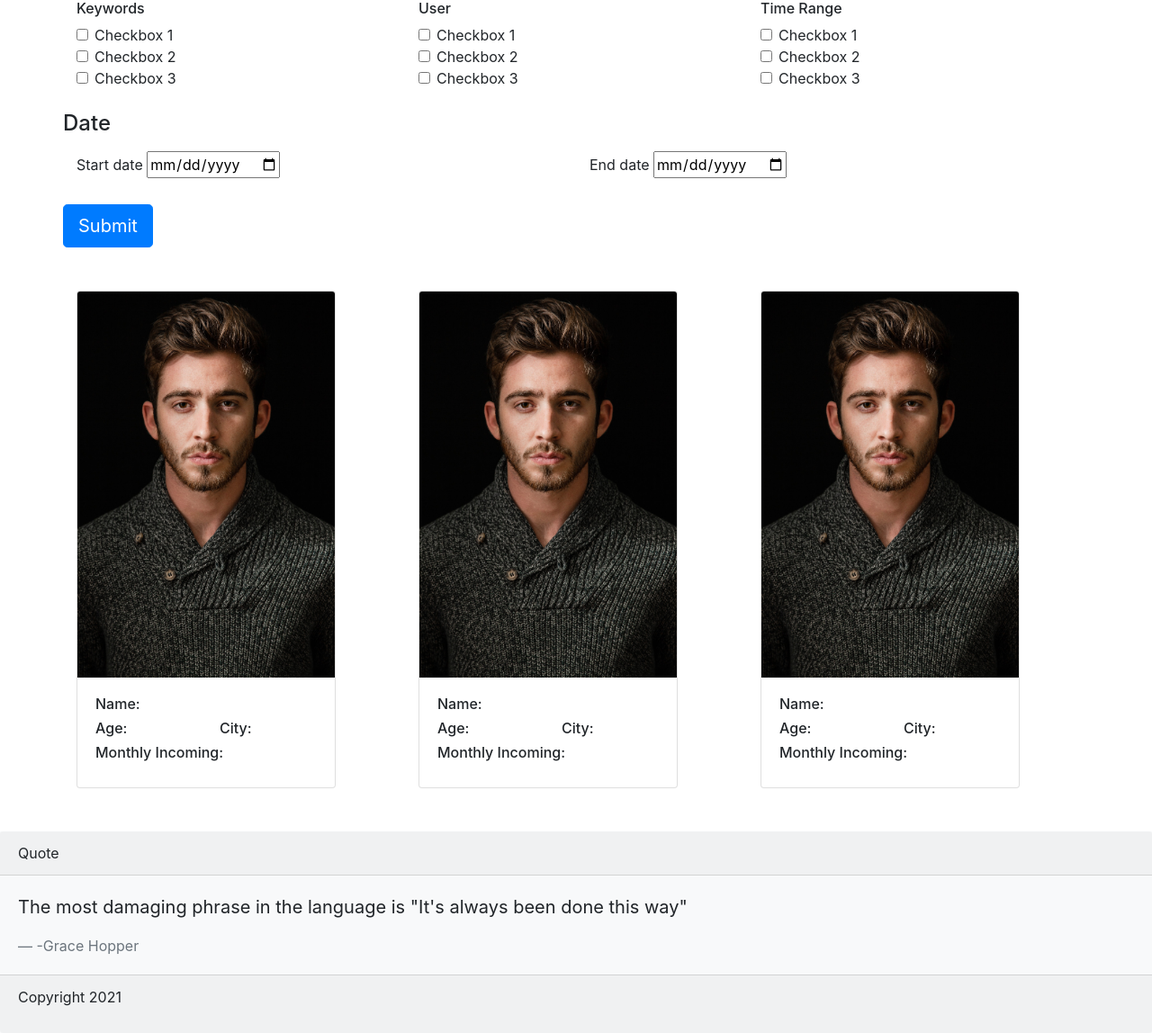
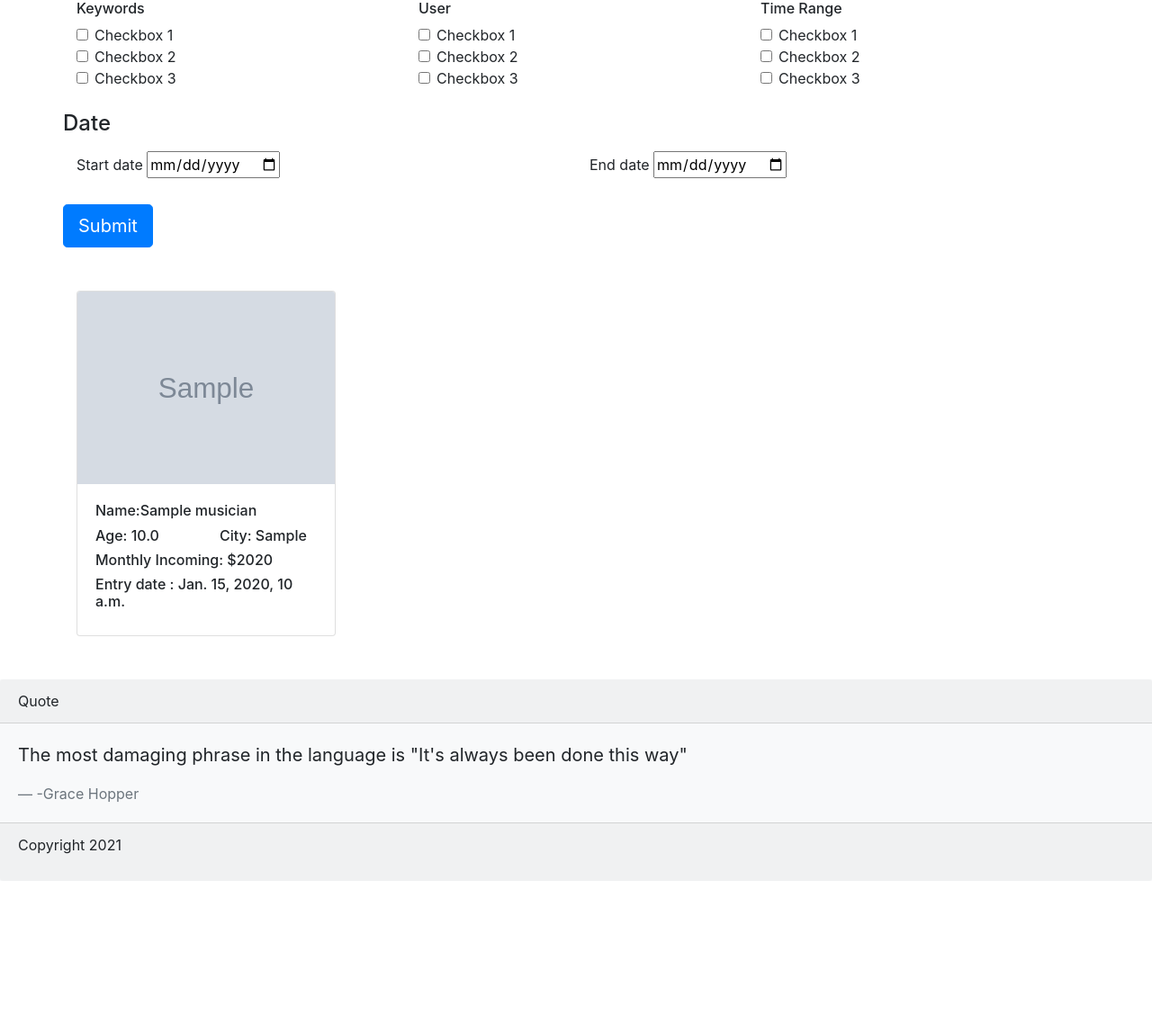
Before and after one commit to MsNahid/searchDjango, a Django app: template templates/searchapp/home.html in a window 1280 px wide. Shown: the part 80-1228 px from the top of the page at 90% size. After the commit the page ends 1059 px from the top, so only its background shows below. Run offline with Django 3.2, Linux system fonts and the light colour scheme; tables that the repository leaves empty hold one stand-in row (values such as "Sample post"); the template is opened without the code that fills it: values that come from a table or form of the project are taken from there, most other values are stand-ins (such as "Sample title", 1, 10 or a date in 2020); grey boxes marked "Sample" are stand-in pictures.

Commit message:
Display musicians in templates

```diff
--- a/templates/searchapp/home.html
+++ b/templates/searchapp/home.html
@@ -1,9 +1,5 @@
-
-
 {% extends 'base.html' %}
 {% load static %}
-
-
 
 {% block content %}
 <div class="container">
@@ -94,32 +90,48 @@
     </form>
 
     <div class="row mt-5">
+
+        {% if musicians %}
+
+        {% for musician in musicians  %}
+        <!-- Musicians 1 -->
         <div class="col-md-4">
             <div class="card" style="width: 18rem;">
-                <img src="{% static 'img/man.png' %}" class="card-img-top" alt="moon">
+                <img src="{{ musician.user_photo.url }}" class="card-img-top" alt="....">
                 <div class="card-body">
                     <div class="row">
                         <div class="col">
-                            <h6>Name:</h6>
+                            <h6>Name:{{ musician.name }}</h6>
                         </div>
                     </div>
                     <div class="row">
                         <div class="col">
-                            <h6>Age:</h6>
+                            <h6>Age: {{ musician.age }}</h6>
                         </div>
                         <div class="col">
-                            <h6>City:</h6>
+                            <h6>City: {{ musician.city }}</h6>
                         </div>
                     </div>
                     <div class="row">
                         <div class="col">
-                            <h6>Monthly Incoming:</h6>
+                            <h6>Monthly Incoming: ${{ musician.yearly_income }}</h6>
+                        </div>
+                    </div>
+                    <div class="row">
+                        <div class="col">
+                            <h6>Entry date : {{ musician.list_date }}</h6>
                         </div>
                     </div>
                 </div>
             </div>
         </div>
-        <div class="col-md-4">
+        {% endfor %}
+        {% endif %}
+
+
+
+        <!-- Musicians 2 -->
+        <!-- <div class="col-md-4">
             <div class="card" style="width: 18rem;">
                 <img src="{% static 'img/man.png' %}" class="card-img-top" alt="...">
                 <div class="card-body">
@@ -143,14 +155,14 @@
                     </div>
                 </div>
             </div>
-        </div>
-        <div class="col-md-4">
+        </div> -->
+        <!-- <div class="col-md-4">
             <div class="card" style="width: 18rem;">
                 <img src="{% static 'img/man.png' %}" class="card-img-top" alt="man">
                 <div class="card-body">
                     <div class="row">
                         <div class="col">
-                            <h6>Name:</h6>
+                            <h6>Name: {{ name }} </h6>
                         </div>
                     </div>
                     <div class="row">
@@ -168,7 +180,7 @@
                     </div>
                 </div>
             </div>
-        </div>
+        </div> -->
     </div>
 </div>
 
```
Also changed, not shown: searchapp/views.py (+9 -1 lines).
